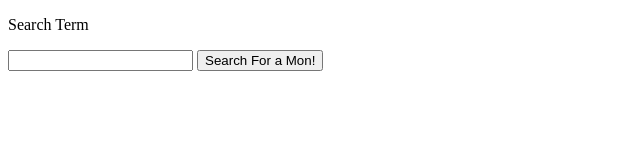
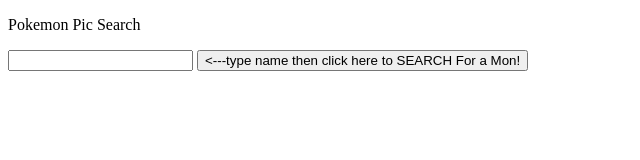
Before and after one commit to Dr3adnought/axiosexercise, a plain HTML site: page index.html in a window 1280 px wide. Shown: the whole page, without its empty margins (0-640 px from the left). Drawn offline with nearby package versions, Linux system fonts and the light colour scheme.

Commit message:
third commit, naming conventions

```diff
--- a/index.html
+++ b/index.html
@@ -8,9 +8,9 @@
   <title>Document</title>
 </head>
 <body>
-  <p>Search Term</p>
+  <p>Pokemon Pic Search</p>
   <input id="search-input" type="text">
-  <button id="search-button" type="button">Search For a Mon!</button>
+  <button id="search-button" type="button"><---type name then click here to SEARCH For a Mon!</button>
   <img height="200px" src="" alt="" id="pokePic">
   <img height="200px" src="" alt="" id="pokePic2">
 </body>
```
